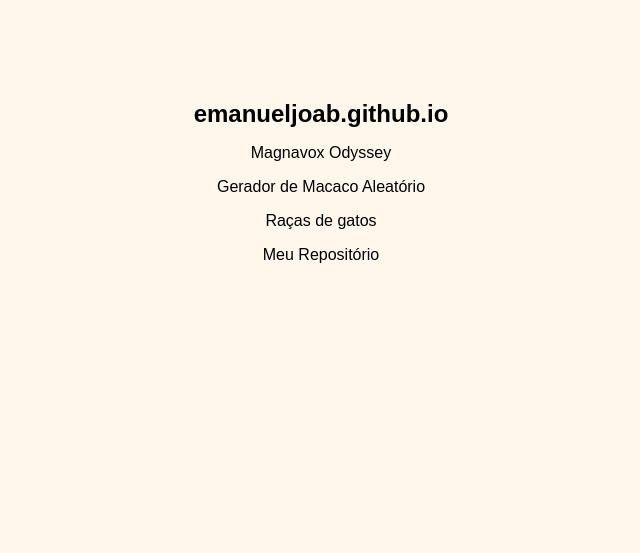
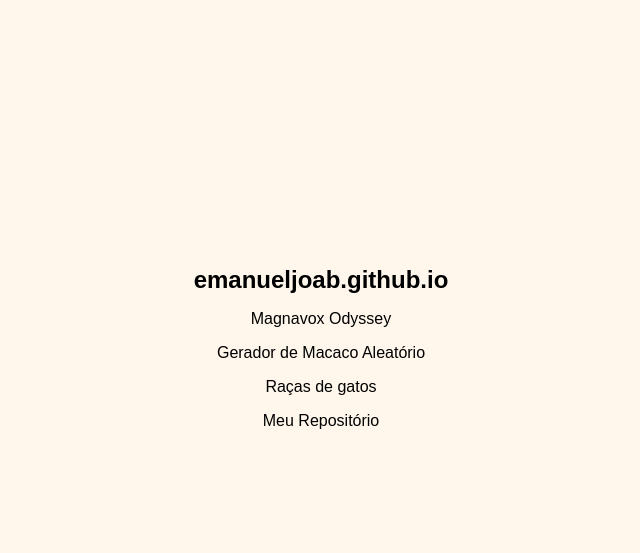
Before and after one commit to emanueljoab/emanueljoab, a plain HTML site: page index.html in a window 1280 px wide. Shown: the whole page, without its empty margins (319-959 px from the left). Drawn offline with Linux system fonts and the light colour scheme.

Commit message:
main centralizado

```diff
--- a/index.html
+++ b/index.html
@@ -7,14 +7,22 @@
     <title>Repositório público de Emanuel Joab</title>
 <style>
     body {
+        margin: 0;
+        position: relative;
+        height: 100vh;
         font-family: Arial, Helvetica, sans-serif;
         background-color: rgba(255, 235, 205, 0.37);
+        text-align: center;
     }
-header {
-    margin-top: 100px;
+    main {
+        position: absolute;
+        height: 300px;
+        width: 300px;
+        top: 50%;
+        left: 50%;
+        transform: translate(-50%, -50%);
     }
     h1 {
-    text-align: center;
         font-size: 1.5em;
     }
     a {
@@ -24,17 +32,11 @@
     a:hover {
         text-decoration: underline;
     }
-main {
-    margin: auto;
-    text-align: center;
-}
 </style>
 </head>
 <body>
-    <header>
+    <main>
         <h1><a href="https://emanueljoab.github.io/">emanueljoab.github.io</a></h1>
-    </header>
-    <main>
         <p><a href="https://emanueljoab.github.io/odyssey/">Magnavox Odyssey</a></p>
         <p><a href="https://emanueljoab.github.io/macacos/">Gerador de Macaco Aleatório</a></p>
         <p><a href="https://emanueljoab.github.io/racas-de-gatos/">Raças de gatos</a></p>
```
Lines whose indentation alone changed are shown as unchanged.
